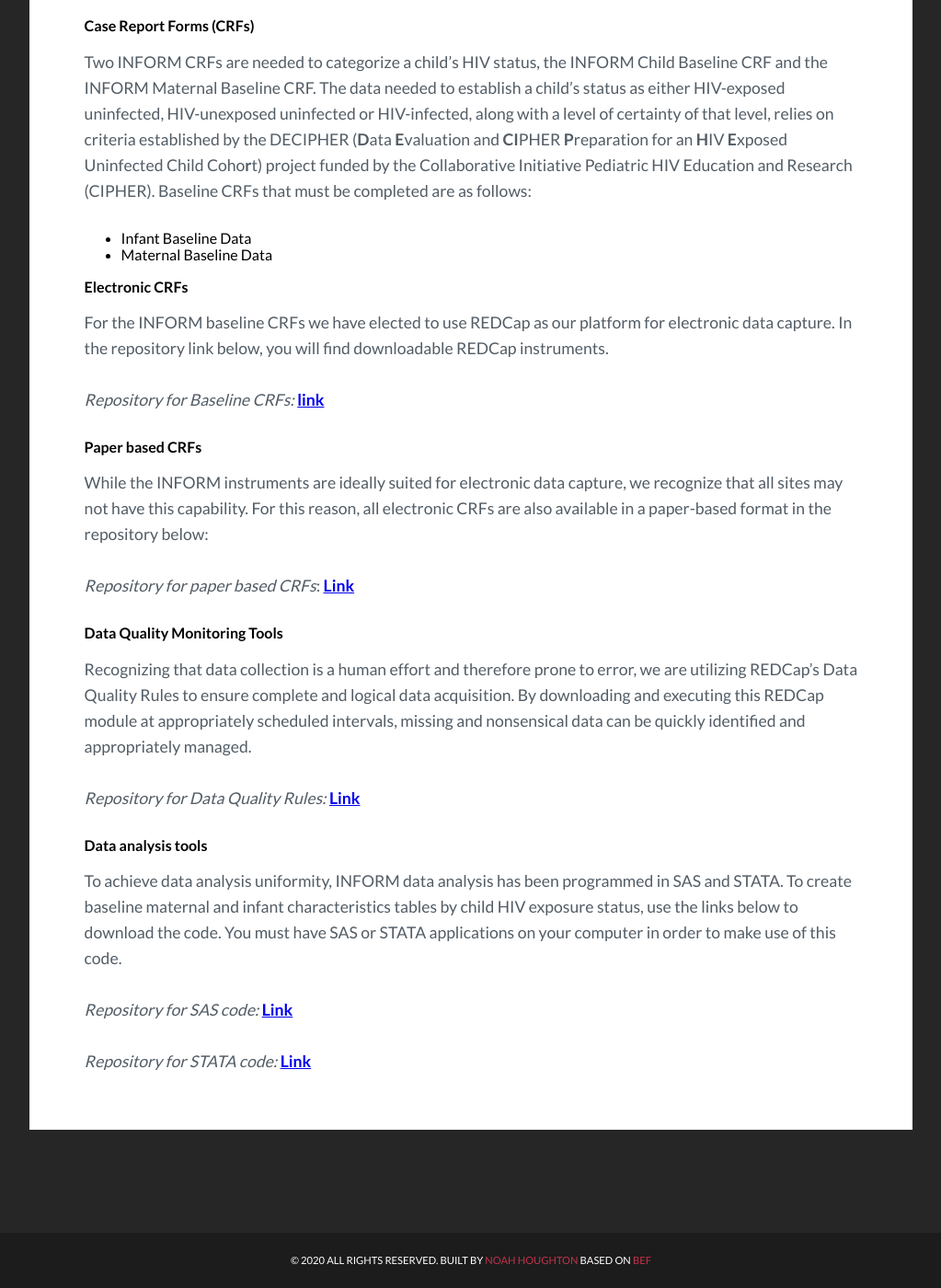
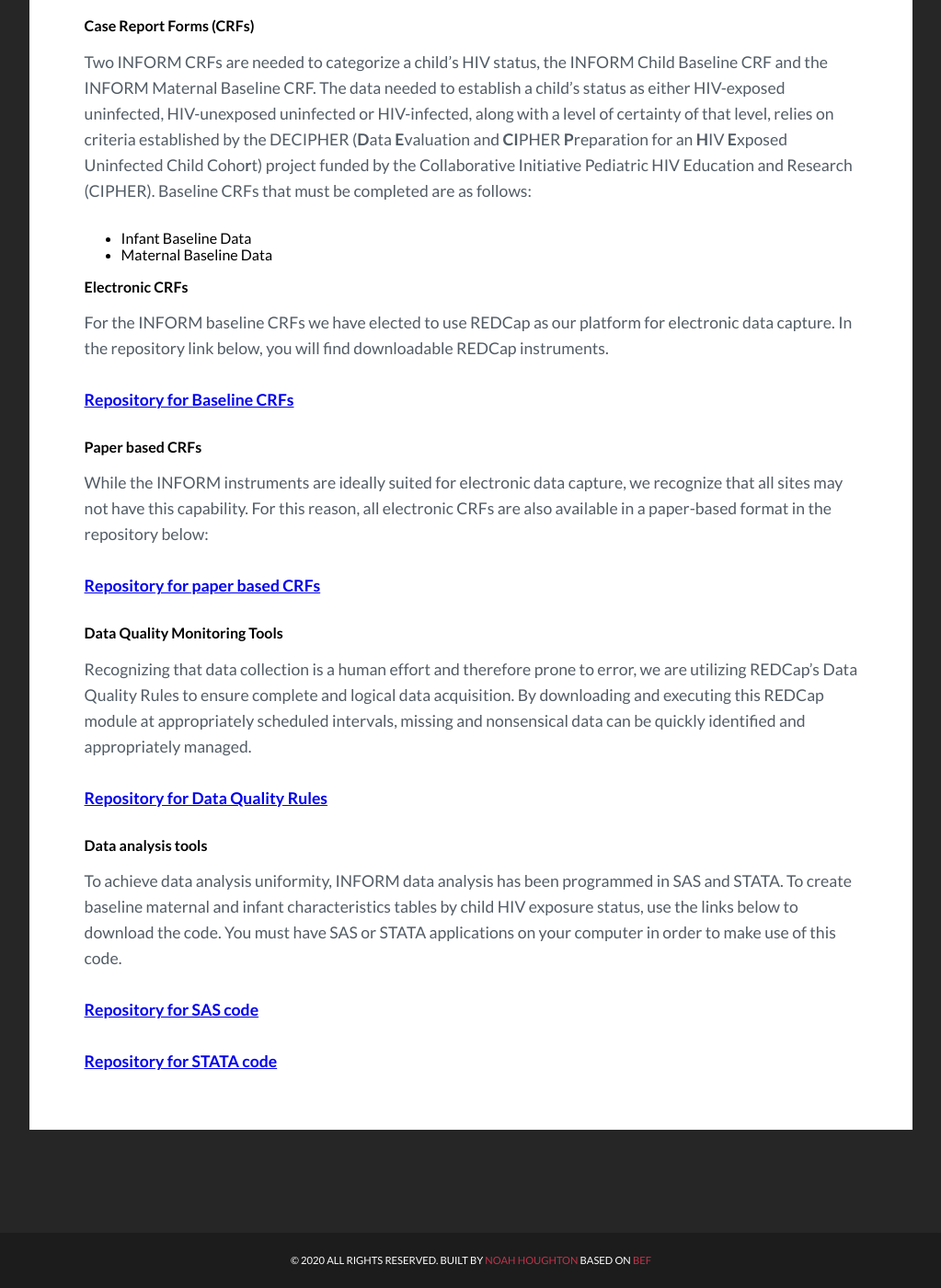
Before and after one commit to INFORMprojectsite/INFORM, a Jekyll site: the page built from docs/collections/_inform/exposure.md, in a window 1280 px wide and 1400 px high, scrolled down 367 px. Shown: the whole window at 92% size, without its empty margins (128-1151 px from the left). Built offline with Jekyll 4.4.1, drawn with Linux system fonts in a browser that asks for light colours.

Commit message:
Update exposure.md

```diff
--- a/docs/collections/_inform/exposure.md
+++ b/docs/collections/_inform/exposure.md
@@ -15,21 +15,21 @@
 ### Electronic CRFs
 For the INFORM baseline CRFs we have elected to use REDCap as our platform for electronic data capture. In the repository link below, you will find downloadable REDCap instruments.
 
-*Repository for Baseline CRFs:* [link](https://github.com/INFORMprojectsite/INFORM/tree/master/Baseline%20Tools/Case%20Report%20Forms/Electronic%20Forms)
+<a target="_blank" href="https://github.com/INFORMprojectsite/INFORM/tree/master/Baseline%20Tools/Case%20Report%20Forms/Electronic%20Forms">Repository for Baseline CRFs</a>
 
 ### Paper based CRFs
 While the INFORM instruments are ideally suited for electronic data capture, we recognize that all sites may not have this capability. For this reason, all electronic CRFs are also available in a paper-based format in the repository below:
 
-*Repository for paper based CRFs*: [Link](https://github.com/INFORMprojectsite/INFORM/tree/master/Baseline%20Tools/Case%20Report%20Forms/Paper)
+<a target="_blank" href="https://github.com/INFORMprojectsite/INFORM/tree/master/Baseline%20Tools/Case%20Report%20Forms/Paper">Repository for paper based CRFs</a>
 
 ### Data Quality Monitoring Tools
 Recognizing that data collection is a human effort and therefore prone to error, we are utilizing REDCap’s Data Quality Rules to ensure complete and logical data acquisition. By downloading and executing this REDCap module at appropriately scheduled intervals, missing and nonsensical data can be quickly identified and appropriately managed.
 
-*Repository for Data Quality Rules:* [Link](https://github.com/INFORMprojectsite/INFORM/tree/master/Baseline%20Tools/Data%20Quality%20Monitoring%20Tools)
+<a target="_blank" href="https://github.com/INFORMprojectsite/INFORM/tree/master/Baseline%20Tools/Data%20Quality%20Monitoring%20Tools">Repository for Data Quality Rules</a>
 
 ### Data analysis tools
 To achieve data analysis uniformity, INFORM data analysis has been programmed in SAS and STATA. To create baseline maternal and infant characteristics tables by child HIV exposure status, use the links below to download the code.  You must have SAS or STATA applications on your computer in order to make use of this code.
 
-*Repository for SAS code:* [Link](https://github.com/INFORMprojectsite/INFORM/tree/master/Baseline%20Tools/Data%20Analysis%20Tools/SAS)
+<a target="_blank" href="https://github.com/INFORMprojectsite/INFORM/tree/master/Baseline%20Tools/Data%20Analysis%20Tools/SAS">Repository for SAS code</a>
 
-*Repository for STATA code:* [Link](https://github.com/INFORMprojectsite/INFORM/tree/master/Baseline%20Tools/Data%20Analysis%20Tools/STATA)
+<a target="_blank" href="https://github.com/INFORMprojectsite/INFORM/tree/master/Baseline%20Tools/Data%20Analysis%20Tools/STATA">Repository for STATA code</a>
```
